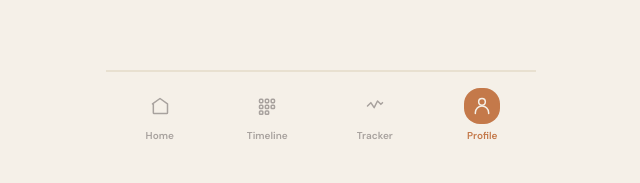
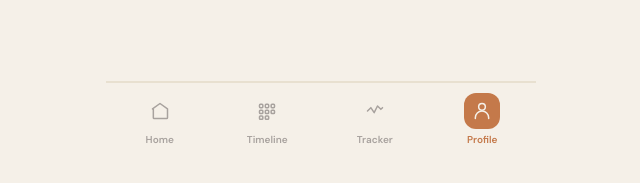
Before and after one commit to Vo685899/Flect, a Next.js app: page /profile in a window 1280 px wide. Shown: the part 637-820 px from the top of the page, without its empty margins (319-959 px from the left). Built offline with nearby package versions, Linux system fonts and the light colour scheme.

Commit message:
Fix sticky nav with inline styles, remove mood pill

```diff
--- a/components/BottomNav.js
+++ b/components/BottomNav.js
@@ -15,55 +15,34 @@ const tabs = [
 export default function BottomNav() {
   const { pathname } = useRouter();
   return (
-    <nav
-      className="fixed bottom-0 left-0 right-0 z-50 flex justify-center"
-      style={{ maxWidth: '100vw' }}
-    >
-      <div
-        className="w-full"
-        style={{
-          maxWidth: 430,
-          background: 'rgba(245,240,232,0.97)',
-          borderTop: '2px solid #E8E0D0',
-          backdropFilter: 'blur(20px)',
-          WebkitBackdropFilter: 'blur(20px)',
-          paddingBottom: 'max(12px, env(safe-area-inset-bottom))',
-        }}
-      >
-        <div className="flex items-center pt-3 pb-1">
+    <>
+      <div style={{ height: 90 }} />
+      <div style={{ position:'fixed', bottom:0, left:0, right:0, zIndex:9999, display:'flex', justifyContent:'center', pointerEvents:'none' }}>
+        <nav style={{
+          width:'100%', maxWidth:430,
+          background:'rgba(245,240,232,0.97)',
+          borderTop:'2px solid #E8E0D0',
+          backdropFilter:'blur(20px)',
+          WebkitBackdropFilter:'blur(20px)',
+          paddingBottom:'max(12px, env(safe-area-inset-bottom))',
+          paddingTop:10,
+          pointerEvents:'all',
+        }}>
+          <div style={{ display:'flex', alignItems:'center' }}>
             {tabs.map(({ href, label, icon }) => {
               const active = pathname === href;
               return (
-              <Link
-                key={href}
-                href={href}
-                className="flex-1 flex flex-col items-center gap-1 py-1"
-              >
-                <div
-                  className="w-9 h-9 rounded-xl flex items-center justify-center transition-all"
-                  style={{ background: active ? '#C4794A' : 'transparent' }}
-                >
-                  <svg
-                    width="20" height="20" viewBox="0 0 24 24"
-                    fill="none"
-                    stroke={active ? '#F5F0E8' : '#A8A29E'}
-                    strokeLinecap="round"
-                    strokeLinejoin="round"
-                  >
-                    {icon}
-                  </svg>
+                <Link key={href} href={href} style={{ flex:1, display:'flex', flexDirection:'column', alignItems:'center', gap:3, paddingBottom:4, textDecoration:'none' }}>
+                  <div style={{ width:36, height:36, borderRadius:12, display:'flex', alignItems:'center', justifyContent:'center', background: active ? '#C4794A' : 'transparent', transition:'background 0.2s' }}>
+                    <svg width="20" height="20" viewBox="0 0 24 24" fill="none" stroke={active ? '#F5F0E8' : '#A8A29E'} strokeLinecap="round" strokeLinejoin="round">{icon}</svg>
                   </div>
-                <span
-                  className="text-[10px] font-semibold transition-colors"
-                  style={{ color: active ? '#C4794A' : '#A8A29E' }}
-                >
-                  {label}
-                </span>
+                  <span style={{ fontSize:10, fontWeight:600, color: active ? '#C4794A' : '#A8A29E', fontFamily:'DM Sans, sans-serif' }}>{label}</span>
                 </Link>
               );
             })}
           </div>
+        </nav>
       </div>
-    </nav>
+    </>
   );
 }
--- a/pages/home.js
+++ b/pages/home.js
@@ -31,12 +31,44 @@ export default function Home() {
       const { data: r } = await supabase.from('responses').select('*').eq('user_id', user.id).eq('prompt_id', p.id).single();
       if (r) {
         setTodayResponse(r);
-        setMood(r.mood_tag - 1);
         setCaption(r.caption || '');
         if (r.media_url) setMediaPreview(r.media_url);
       }
     }
+    // Load mood from tracker (single source of truth)
+    const { data: tracker } = await supabase
+      .from('tracker_entries')
+      .select('mood')
+      .eq('user_id', user.id)
+      .eq('entry_date', today)
+      .single();
+    if (tracker?.mood) setMood(tracker.mood - 1);
     setPageLoading(false);
+  };
+
+  // Save mood to tracker entry so it syncs with Tracker page
+  const saveMoodToTracker = async (moodIndex) => {
+    const today = format(new Date(), 'yyyy-MM-dd');
+    const { data: existing } = await supabase
+      .from('tracker_entries')
+      .select('id')
+      .eq('user_id', user.id)
+      .eq('entry_date', today)
+      .single();
+
+    if (existing) {
+      await supabase.from('tracker_entries')
+        .update({ mood: moodIndex + 1 })
+        .eq('id', existing.id);
+    } else {
+      await supabase.from('tracker_entries')
+        .insert({ user_id: user.id, entry_date: today, mood: moodIndex + 1 });
+    }
+  };
+
+  const handleMoodSelect = (moodIndex) => {
+    setMood(moodIndex);
+    saveMoodToTracker(moodIndex);
   };
 
   const handleFile = (e) => {
@@ -82,7 +114,7 @@ export default function Home() {
   );
 
   return (
-    <div className="min-h-screen bg-cream pb-28 page-enter">
+    <div className="min-h-screen bg-cream page-enter">
       <div className="px-5 pt-14 pb-5">
         <p className="font-display-i text-coral text-sm mb-1">{format(new Date(), 'EEEE, MMMM d')}</p>
         <div className="flex justify-between items-end">
@@ -95,18 +127,7 @@ export default function Home() {
               <div className="font-display text-2xl text-amber-700">{profile?.streak || 0}</div>
               <div className="text-[10px] font-semibold text-amber-700 uppercase tracking-wide">day streak</div>
             </div>
-            {/* Today's mood pill — only shows if mood has been set */}
-            {mood !== null && (
-              <div className="flex items-center gap-1.5 px-3 py-1.5 rounded-full border-2 text-xs font-semibold"
-                style={{
-                  borderColor: MOOD_COLORS[mood],
-                  background: MOOD_COLORS[mood] + '18',
-                  color: MOOD_COLORS[mood],
-                }}>
-                <div className="w-2 h-2 rounded-full" style={{ background: MOOD_COLORS[mood] }}/>
-                {MOOD_LABELS[mood]}
-              </div>
-            )}
+
           </div>
         </div>
       </div>
@@ -194,7 +215,7 @@ export default function Home() {
 
             <Card>
               <p className="text-[11px] font-semibold text-ink-3 uppercase tracking-widest mb-3">How are you feeling?</p>
-              <MoodPicker value={mood} onChange={setMood}/>
+              <MoodPicker value={mood} onChange={handleMoodSelect}/>
             </Card>
 
             <Textarea placeholder="Write a note about this moment... (optional)" value={caption} onChange={e => setCaption(e.target.value)} rows={2}/>
```
Lines whose indentation alone changed are shown as unchanged.
